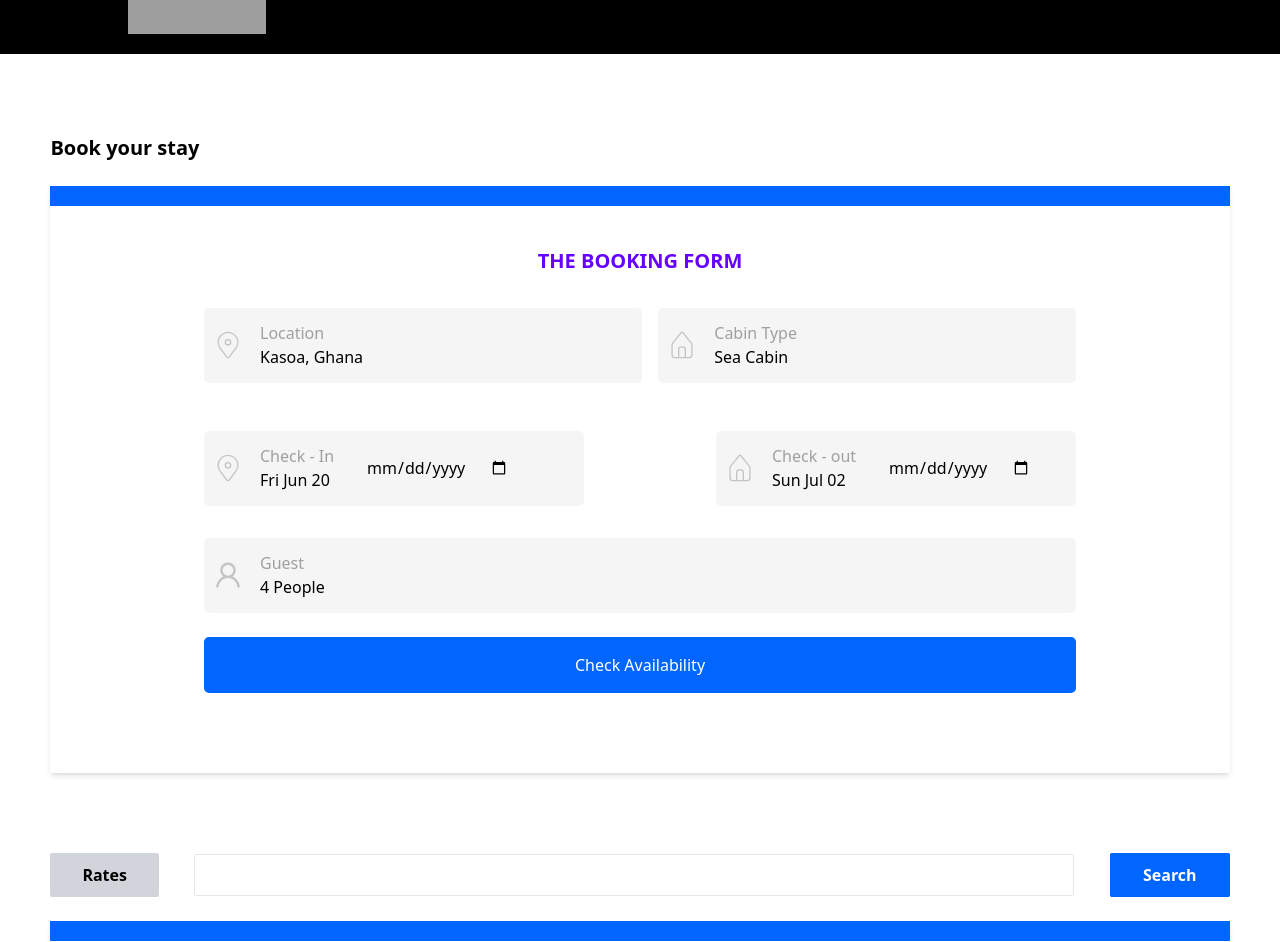
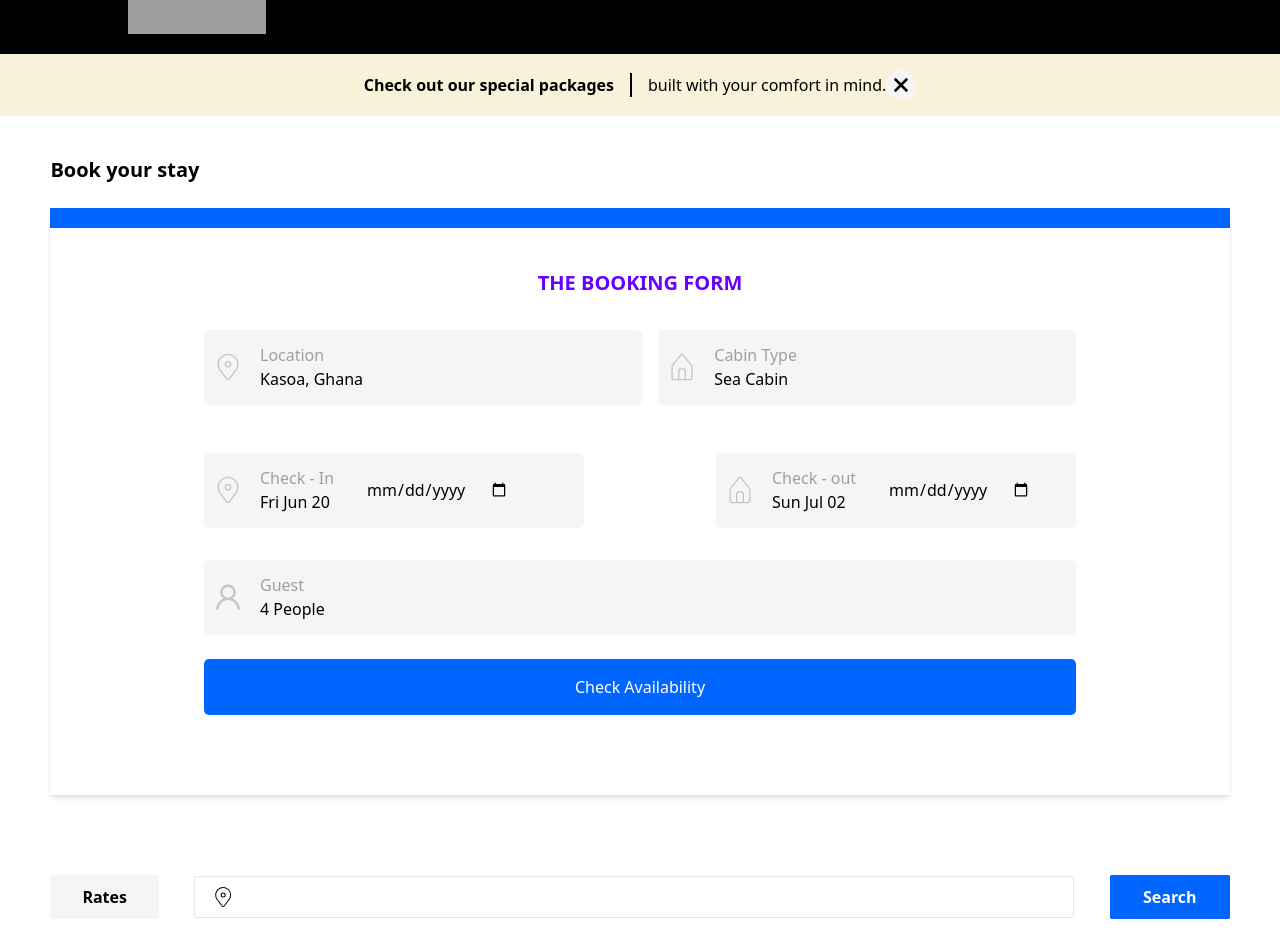
Before and after one commit to SubarashiiDext/sojourn-cabins-website, a Next.js app: page /Book in a window 1280 px wide. Shown: the part 90-1032 px from the top of the page. Built offline with nearby package versions, Linux system fonts and the light colour scheme; grey boxes are pictures that could not be loaded.

Commit message:
Added Booking Page

```diff
--- a/src/app/Book/page.jsx
+++ b/src/app/Book/page.jsx
@@ -1,6 +1,7 @@
 "use client";
 import OurRateCard from "@/components/Card/OurRateCard";
 import BookingForms from "@/components/Forms/BookingForms";
+import BookingAlert from "@/components/PromoAlert/BookingAlert";
 import ContainerWrapper from "@/components/UI/ContainerWrapper ";
 import RateSearch from "@/components/UI/RateSearch";
 import UiWrapper from "@/components/UI/UiWrapper";
@@ -21,6 +22,9 @@ export default function Book() {
   return (
     <>
       <div>
+        <BookingAlert />
+      </div>
+      <div>
         <ContainerWrapper>
           <h1 className="font-semibold text-xl">Book your stay</h1>
           <div>
@@ -30,7 +34,9 @@ export default function Book() {
           </div>
 
           <div>
-            <RateSearch value={query} onChange={search} />
+            <div>
+              <RateSearch value={query} onChange={search} />
+            </div>
           </div>
 
           <div>
--- /dev/null
+++ b/src/components/PromoAlert/BookingAlert.jsx
@@ -0,0 +1,26 @@
+import React from "react";
+import { GrFormClose } from "react-icons/gr";
+
+const BookingAlert = () => {
+  return (
+    <div>
+      <div className="bg-[#F8F2DA] py-4 ">
+        <div className="flex flex-row items-center text-center justify-center">
+          <div className="flex flex-col md:flex-row gap-1 md:gap-4 items-center text-center justify-center">
+            <p className="font-semibold">Check out our special packages</p>
+            <span className="w-[2px] h-6 bg-black hidden md:block"></span>
+            <p>built with your comfort in mind.</p>
+          </div>
+          <div className="bg-[#f5f5f5] rounded-full">
+            <GrFormClose
+              size={30}
+              className="flex justify-items-end text-[#A8A8A8A1]"
+            />
+          </div>
+        </div>
+      </div>
+    </div>
+  );
+};
+
+export default BookingAlert;
--- a/src/components/UI/ContainerWrapper .jsx
+++ b/src/components/UI/ContainerWrapper .jsx
@@ -2,7 +2,7 @@ import React, { Children } from "react";
 
 const ContainerWrapper = ({ children }) => {
   return (
-    <div className="max-w-[74.5rem] mx-auto px-[0.2rem] md:px-[0.4rem] pt-20">
+    <div className="max-w-[74.5rem] mx-auto px-[0.2rem] md:px-[0.4rem] pt-10">
       {children}
     </div>
   );
--- a/src/components/UI/RateSearch.jsx
+++ b/src/components/UI/RateSearch.jsx
@@ -1,17 +1,19 @@
 import React from "react";
 import Link from "next/link";
+import { CiLocationOn } from "react-icons/ci";
 
-const RateSearch = ({value, onChange}) => {
+const RateSearch = ({ value, onChange }) => {
   return (
     <div>
       <div className="gap-2 flex flex-row justify-between items-center">
         <div>
-          <button className=" bg-gray-300 rounded-sm text-black font-semibold px-8 py-[10px] text-base">
+          <button className=" bg-[#f5f5f5] rounded-sm text-black font-semibold px-8 py-[10px] text-base">
             Rates
           </button>
         </div>
 
-        <div className="w-[55rem] border rounded-sm border-red- overflow-hidden">
+        <div className="w-[55rem] border rounded-sm border-red- overflow-hidden flex flex-row items-center">
+          <CiLocationOn size={26} className=" mx-2 md:mx-4 text-black" />
           <input
             type="text"
             value={value}
--- a/src/utils/data.js
+++ b/src/utils/data.js
@@ -76,26 +76,26 @@ export const a_extras = {
 export const b_cabins = {
   sand_cabin: {
     weekdays: {
-      price: "$209",
+      price: "$309",
     },
     weekends: {
-      price: "$229",
+      price: "$329",
     },
   },
   sea_cabin: {
     weekdays: {
-      price: "$209",
+      price: "$309",
     },
     weekends: {
-      price: "$229",
+      price: "$329",
     },
   },
   sun_cabin: {
     weekdays: {
-      price: "$209",
+      price: "$309",
     },
     weekends: {
-      price: "$229",
+      price: "$329",
     },
   },
 };
@@ -105,10 +105,10 @@ export const b_extras = {
     quantity: "2",
     category: {
       full_day: {
-        price: "$150",
+        price: "$350",
       },
       one_night_stay: {
-        price: "$130",
+        price: "$330",
       },
     },
   },
@@ -117,10 +117,10 @@ export const b_extras = {
     quantity: "4",
     category: {
       full_day: {
-        price: "$250",
+        price: "$350",
       },
       one_night_stay: {
-        price: "$215",
+        price: "$315",
       },
     },
   },
@@ -132,7 +132,7 @@ export const b_extras = {
         price: "$350",
       },
       one_night_stay: {
-        price: "$295",
+        price: "$395",
       },
     },
   },
@@ -151,26 +151,26 @@ export const b_extras = {
 export const c_cabins = {
   sand_cabin: {
     weekdays: {
-      price: "$209",
+      price: "$409",
     },
     weekends: {
-      price: "$229",
+      price: "$429",
     },
   },
   sea_cabin: {
     weekdays: {
-      price: "$209",
+      price: "$409",
     },
     weekends: {
-      price: "$229",
+      price: "$429",
     },
   },
   sun_cabin: {
     weekdays: {
-      price: "$209",
+      price: "$409",
     },
     weekends: {
-      price: "$229",
+      price: "$429",
     },
   },
 };
@@ -180,10 +180,10 @@ export const c_extras = {
     quantity: "2",
     category: {
       full_day: {
-        price: "$150",
+        price: "$450",
       },
       one_night_stay: {
-        price: "$130",
+        price: "$430",
       },
     },
   },
@@ -192,10 +192,10 @@ export const c_extras = {
     quantity: "4",
     category: {
       full_day: {
-        price: "$250",
+        price: "$450",
       },
       one_night_stay: {
-        price: "$215",
+        price: "$415",
       },
     },
   },
@@ -204,10 +204,10 @@ export const c_extras = {
     quantity: "6",
     category: {
       full_day: {
-        price: "$350",
+        price: "$450",
       },
       one_night_stay: {
-        price: "$295",
+        price: "$495",
       },
     },
   },
```
Also changed, not shown: src/components/card/OurRateCard.jsx (+1 -6 lines).
